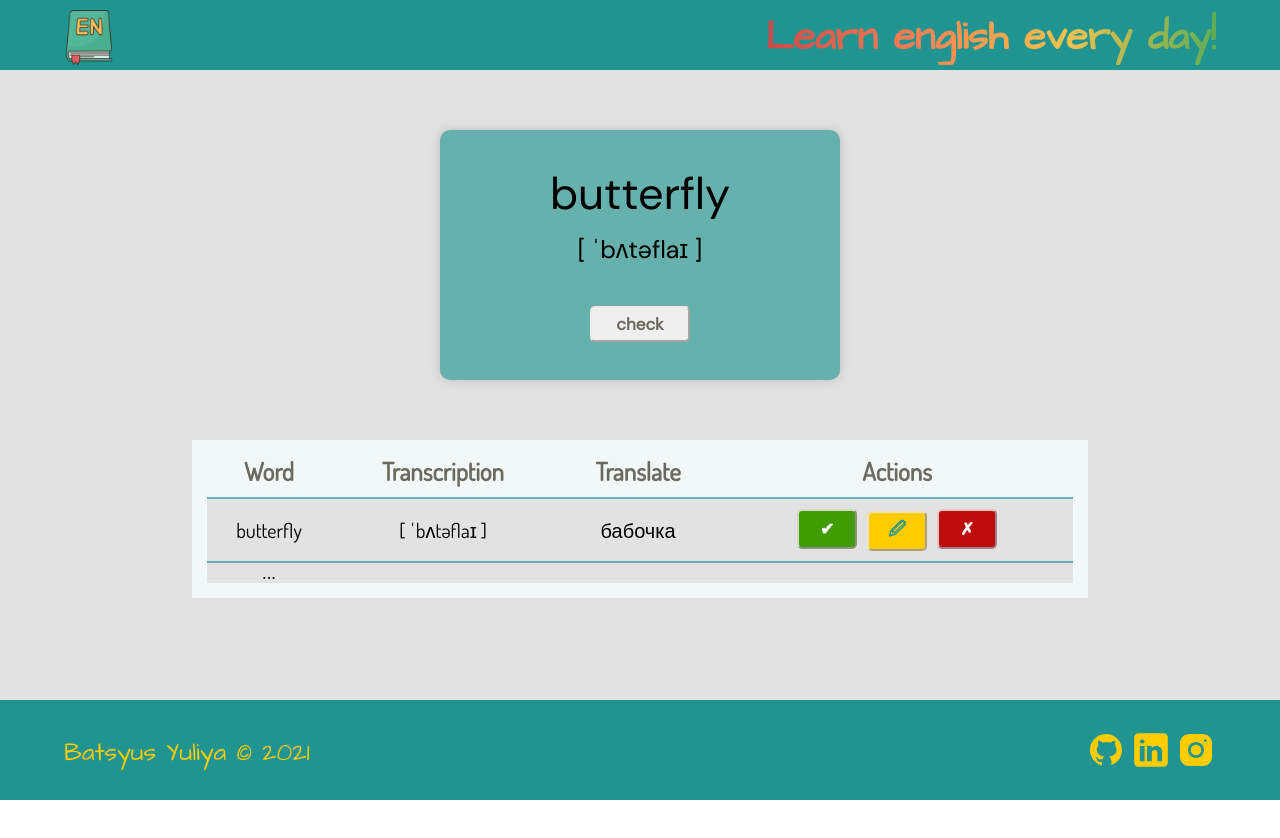
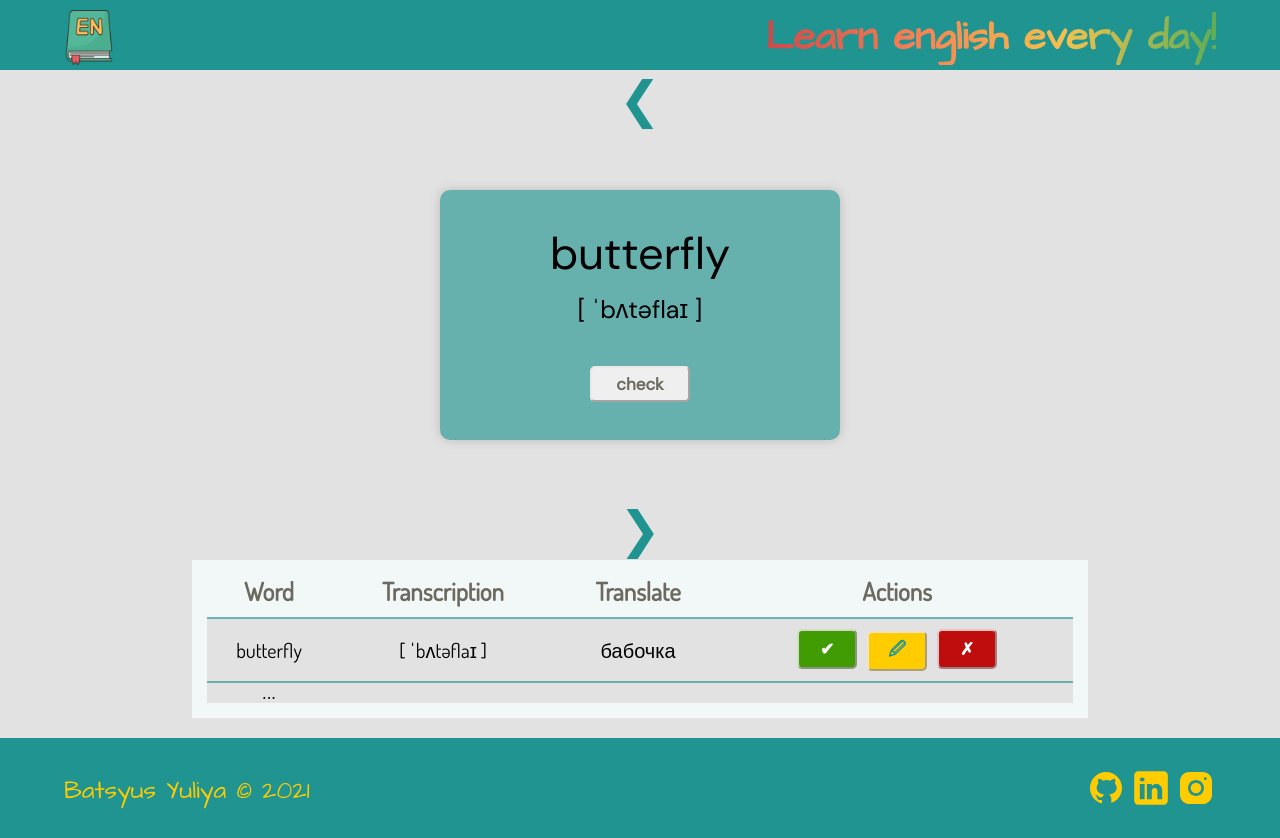
Before and after one commit to JBatsyus/english_cards, a React (Create React App) app in the folder card_eng/: page / in a window 1280 px wide. Before the commit the page ends 800 px from the top, so only its background shows below. Built offline with nearby package versions, Linux system fonts and the light colour scheme.

Commit message:
сделала кнопки управления, не позиционируются

```diff
--- /dev/null
+++ b/card_eng/src/components/buttons/ButtonBack.jsx
@@ -0,0 +1,10 @@
+import "./ButtonBack.scss";
+
+const ButtonBack = () => {
+  return (
+    <button className="button_back">
+      <span className="back">&#10094;</span>
+    </button>
+  );
+};
+export default ButtonBack;
--- /dev/null
+++ b/card_eng/src/components/buttons/ButtonBack.scss
@@ -0,0 +1,13 @@
+@import "../../assets/styles/color.scss";
+
+.button_back {
+  border: none;
+  background-color: rgba(218, 218, 218, 0.075);
+  width: 70px;
+  cursor: pointer;
+  .back {
+    font-size: 50px;
+    padding: 5px;
+    color: $color_blue;
+  }
+}
--- /dev/null
+++ b/card_eng/src/components/buttons/ButtonNext.jsx
@@ -0,0 +1,10 @@
+import "./ButtonNext.scss";
+
+const ButtonNext = () => {
+  return (
+    <button className="button_next">
+      <span className="next">&#10095;</span>
+    </button>
+  );
+};
+export default ButtonNext;
--- /dev/null
+++ b/card_eng/src/components/buttons/ButtonNext.scss
@@ -0,0 +1,13 @@
+@import "../../assets/styles/color.scss";
+
+.button_next {
+  border: none;
+  background-color: rgba(218, 218, 218, 0.075);
+  width: 70px;
+  cursor: pointer;
+  .next {
+    font-size: 50px;
+    padding: 5px;
+    color: $color_blue;
+  }
+}
--- a/card_eng/src/components/main/index.jsx
+++ b/card_eng/src/components/main/index.jsx
@@ -1,11 +1,15 @@
 import Card from "../card/index";
 import Table from "../table/index";
+import ButtonBack from "../buttons/ButtonBack";
+import ButtonNext from "../buttons/ButtonNext";
+
 import { words } from "../card/cardDate";
 import "./main.scss";
 
 const Main = () => {
   return (
     <main className="main">
+      <ButtonBack />
       {words.map(word => (
         <Card
           key={word.id}
@@ -14,6 +18,8 @@ const Main = () => {
           translation={word.russian}
         />
       ))}
+      <ButtonNext />
+
       <Table></Table>
     </main>
   );
```
